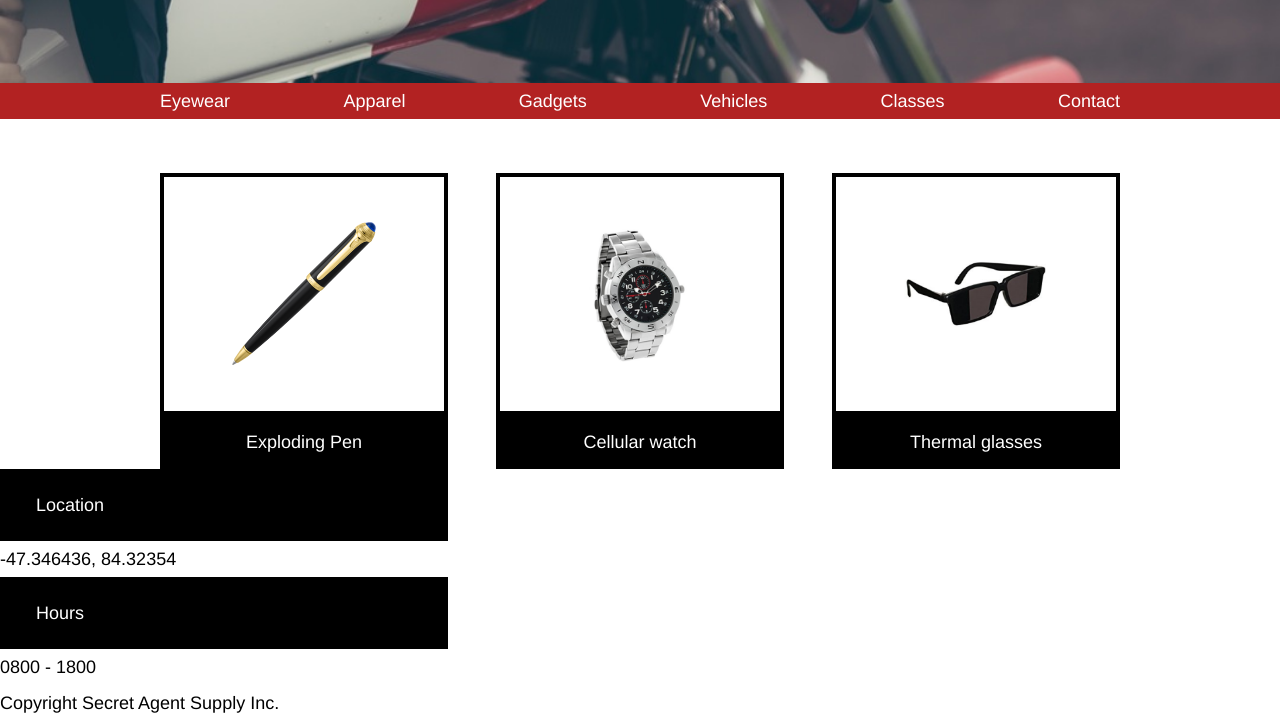
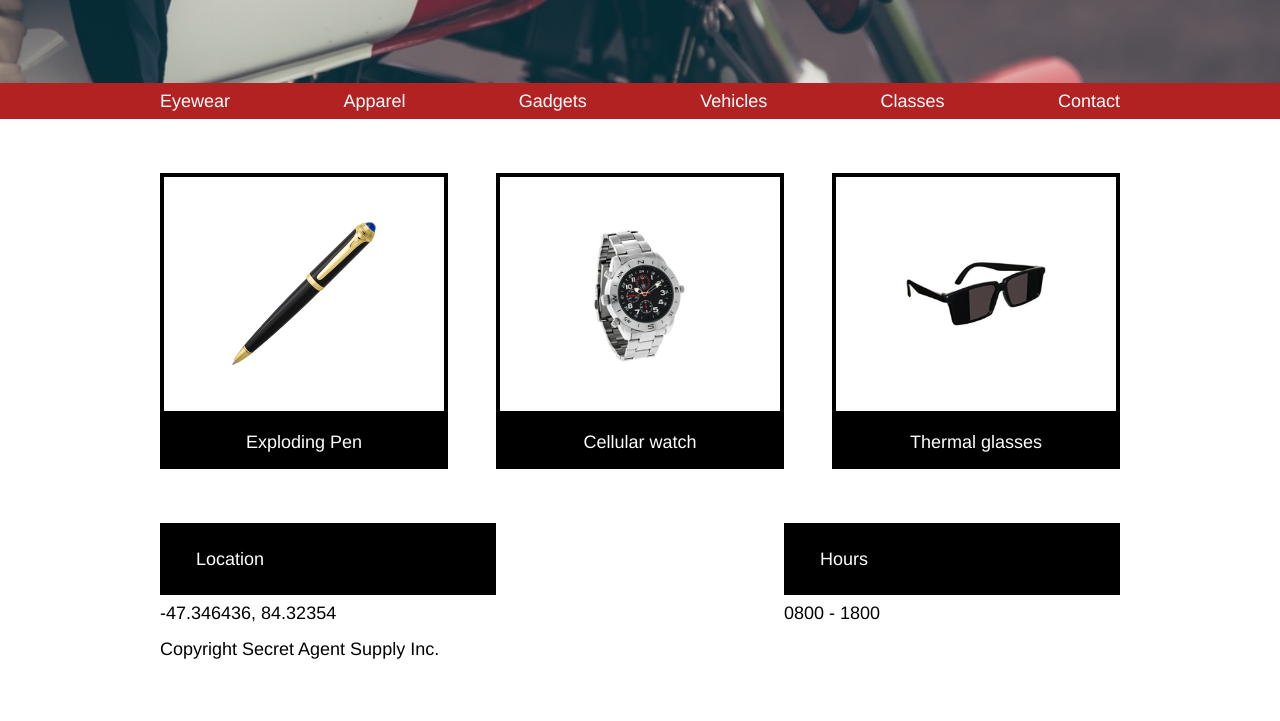
Before and after one commit to chrisw75/SecretAgentSupply, a plain HTML site: page index.html in a window 1280 px wide. Shown: the part 427-1148 px from the top of the page. After the commit the page ends 1094 px from the top, so only its background shows below. Drawn offline with Linux system fonts and the light colour scheme.

Commit message:
Add siteContainer class to info section

```diff
--- a/index.html
+++ b/index.html
@@ -18,7 +18,7 @@
     <div class="hero">
       <div class="siteContainer">
         <div class="message">
-          <p>NEW ARRIVAL</p>
+          <h2>NEW ARRIVAL</h2>
           <h1>SPORT BIKES AND MOTORCYCLES</h1>
         </div>
       </div>
@@ -58,7 +58,8 @@
       </div>
     </div>
 <!-- Info -->
-    <div class="business-info">
+    <div class="siteContainer">
+      <div class="businessInfo">
         <div class="info">
           <span class="title">Location</span>
           <span>-47.346436, 84.32354</span>
@@ -68,8 +69,9 @@
           <span>0800 - 1800</span>
         </div>
       </div>
+    </div>
 <!-- Footer -->
-    <footer>
+    <footer class="siteContainer">
       <div>Copyright Secret Agent Supply Inc.</div>
     </footer>
   </body>
```
Lines whose indentation alone changed are shown as unchanged.
